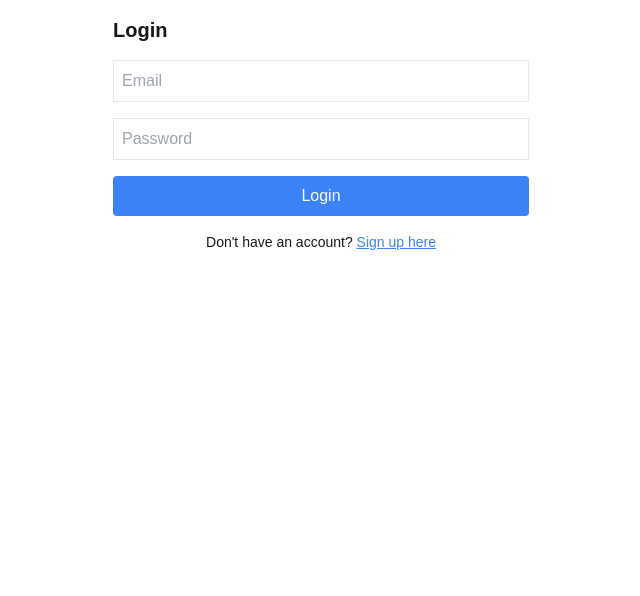
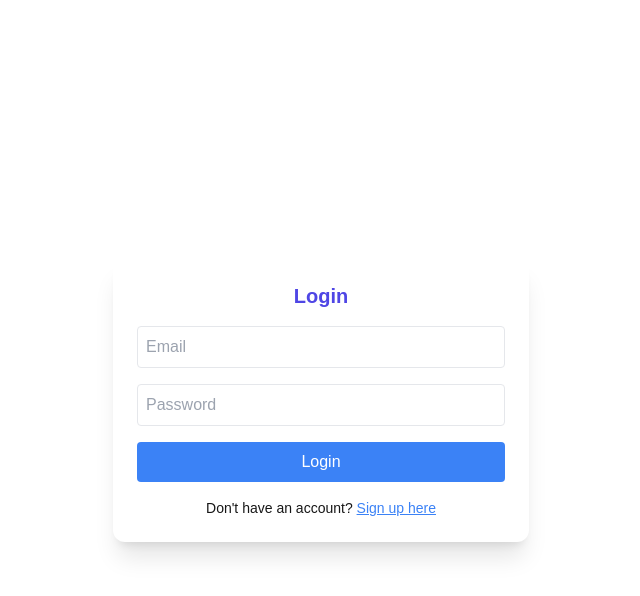
Before and after one commit to xganeryex/Orbital-25-MinBuddies, a Next.js app: page /login in a window 1280 px wide. Shown: the top 596 px of the page, without its empty margins (319-959 px from the left). Built offline with nearby package versions, Linux system fonts and the light colour scheme.

Commit message:
Update page.js

```diff
--- a/src/app/login/page.js
+++ b/src/app/login/page.js
@@ -1,4 +1,3 @@
-//src/app/login/page.js
 "use client";
 
 import { useState } from "react";
@@ -6,6 +5,7 @@ import { useRouter } from "next/navigation";
 import { auth } from "../../firebase/firebase";
 import { signInWithEmailAndPassword } from "firebase/auth";
 import Link from "next/link";
+import { motion } from "framer-motion";
 
 export default function Login() {
   const [email, setEmail] = useState("");
@@ -17,44 +17,76 @@ export default function Login() {
     try {
       await signInWithEmailAndPassword(auth, email, password);
       alert("Login successful!");
-      router.push("/"); // điều hướng sang trang chủ
+      router.push("/");
     } catch (err) {
       alert(err.message);
     }
   };
 
   return (
-    <main className="p-4 max-w-md mx-auto">
-      <h1 className="text-xl font-bold mb-4">Login</h1>
-      <form onSubmit={handleLogin} className="space-y-4">
-        <input
+    <main className="p-4 max-w-md mx-auto min-h-screen flex items-center justify-center">
+      <motion.div
+        className="w-full bg-white p-6 rounded-xl shadow-xl"
+        initial={{ opacity: 0, scale: 0.95 }}
+        animate={{ opacity: 1, scale: 1 }}
+        transition={{ duration: 0.4 }}
+      >
+        <motion.h1
+          className="text-xl font-bold mb-4 text-center text-indigo-600"
+          initial={{ opacity: 0, y: -20 }}
+          animate={{ opacity: 1, y: 0 }}
+          transition={{ duration: 0.5 }}
+        >
+          Login
+        </motion.h1>
+
+        <motion.form
+          onSubmit={handleLogin}
+          className="space-y-4"
+          initial={{ opacity: 0, y: 30 }}
+          animate={{ opacity: 1, y: 0 }}
+          transition={{ duration: 0.5 }}
+        >
+          <motion.input
             type="email"
             placeholder="Email"
             value={email}
             onChange={(e) => setEmail(e.target.value)}
-          className="border p-2 w-full"
+            className="border p-2 w-full rounded"
+            whileFocus={{ scale: 1.02 }}
           />
-        <input
+
+          <motion.input
             type="password"
             placeholder="Password"
             value={password}
             onChange={(e) => setPassword(e.target.value)}
-          className="border p-2 w-full"
+            className="border p-2 w-full rounded"
+            whileFocus={{ scale: 1.02 }}
           />
-        <button
+
+          <motion.button
             type="submit"
             className="bg-blue-500 text-white px-4 py-2 rounded w-full"
+            whileHover={{ scale: 1.05 }}
+            whileTap={{ scale: 0.95 }}
           >
             Login
-        </button>
-      </form>
+          </motion.button>
+        </motion.form>
 
-      <p className="text-sm mt-4 text-center">
-        Don't have an account?{" "}
+        <motion.p
+          className="text-sm mt-4 text-center"
+          initial={{ opacity: 0 }}
+          animate={{ opacity: 1 }}
+          transition={{ duration: 0.6, delay: 0.3 }}
+        >
+          Don't have an account?{' '}
           <Link href="/signup" className="text-blue-500 underline">
             Sign up here
           </Link>
-      </p>
+        </motion.p>
+      </motion.div>
     </main>
   );
 }
```
Lines whose indentation alone changed are shown as unchanged.
